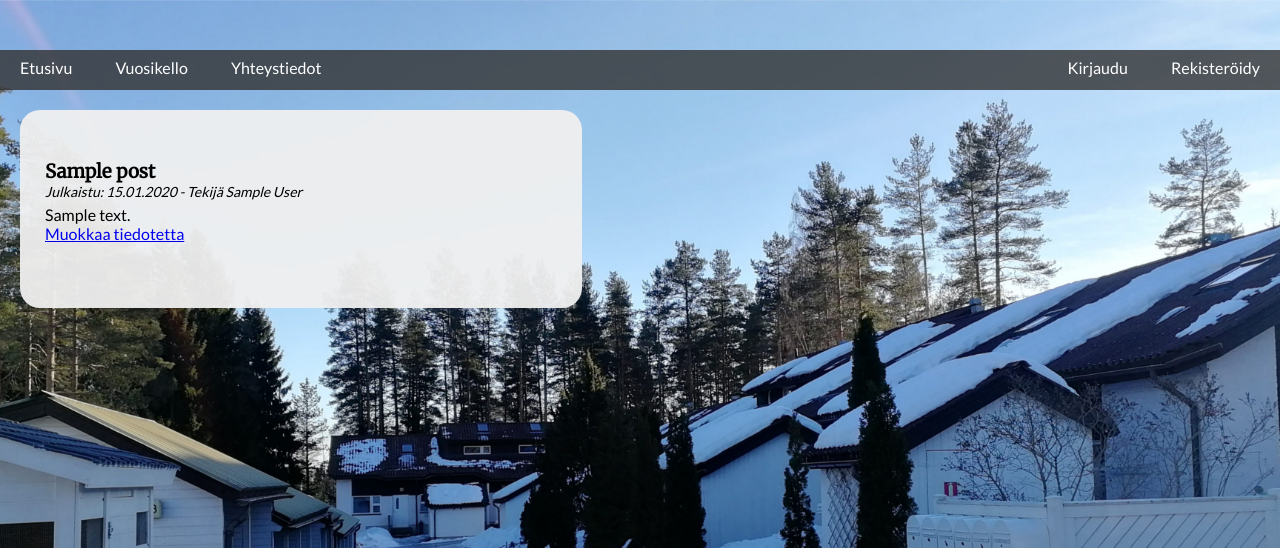
After one commit to Zigelzi/Hakulintie, a Flask app: page /tiedote/1 in a window 1280 px wide. The commit adds this page. Shown: the top 548 px of the page. Run offline with Flask 2, Linux system fonts and the light colour scheme; tables that the repository leaves empty hold one stand-in row (values such as "Sample post").

Commit message:
Added update post feature

```diff
--- a/hakulintie/forms.py
+++ b/hakulintie/forms.py
@@ -66,3 +66,8 @@ class LuoTiedote(FlaskForm):
     title = StringField('Tiedotteen otsikko', validators=[DataRequired()])
     content = TextAreaField('Tiedotteen sisältö', validators=[DataRequired()])
     submit = SubmitField('Luo tiedote')
+
+class MuokkaaTiedote(FlaskForm):
+    title = StringField('Tiedotteen otsikko', validators=[DataRequired()])
+    content = TextAreaField('Tiedotteen sisältö', validators=[DataRequired()])
+    submit = SubmitField('Muokkaa tiedotetta')
--- a/hakulintie/routes.py
+++ b/hakulintie/routes.py
@@ -1,6 +1,6 @@
-from flask import render_template, flash, redirect, url_for, request
+from flask import render_template, flash, redirect, url_for, request, abort
 from hakulintie import app, db, bcrypt
-from hakulintie.forms import Rekisteroidy, Kirjaudu, PaivitaTili, LuoTiedote
+from hakulintie.forms import Rekisteroidy, Kirjaudu, PaivitaTili, LuoTiedote, MuokkaaTiedote
 from hakulintie.models import Users, Posts
 from flask_login import login_user, current_user, logout_user, login_required
 
@@ -106,4 +106,30 @@ def uusi_tiedote():
         db.session.commit()
         flash('Tiedote on luotu!')
         return redirect(url_for('index'))
-    return render_template('create_post.html', title='Uusi tiedote', active='uusi_tiedote', form=form)
+    return render_template('create_post.html', title='Uusi tiedote', active='uusi_tiedote', form=form,
+                           legend='Uusi tiedote')
+
+@app.route("/tiedote/<int:tiedote_id>")
+def tiedote(tiedote_id):
+    tiedote = Posts.query.get_or_404(tiedote_id)
+    return render_template('post.html', title=tiedote.title, tiedote=tiedote)
+
+
+@app.route("/tiedote/<int:tiedote_id>/muokkaa", methods=['GET', 'POST'])
+@login_required
+def muokkaa_tiedotetta(tiedote_id):
+    tiedote = Posts.query.get_or_404(tiedote_id)
+    if tiedote.author != current_user:
+        abort(403)
+    form = MuokkaaTiedote()
+    if form.validate_on_submit():
+        tiedote.title = form.title.data
+        tiedote.content = form.content.data
+        db.session.commit()
+        flash('Tiedote on päivitetty!')
+        return redirect(url_for('tiedote', tiedote_id=tiedote.id))
+    elif request.method == 'GET':
+        form.title.data = tiedote.title
+        form.content.data = tiedote.content
+    return render_template('create_post.html', title='Muokkaa tiedotetta', tiedote=tiedote, form=form,
+                           legend='Muokkaa tiedotetta')
--- a/hakulintie/templates/create_post.html
+++ b/hakulintie/templates/create_post.html
@@ -7,7 +7,7 @@
             {{ form.hidden_tag() }}
             <fieldset>
                 <legend>
-                    Luo tiedote
+                    {{ legend }}
                 </legend>
                 <div class="input-box">
                     {{ form.title.label }}
--- a/hakulintie/templates/index.html
+++ b/hakulintie/templates/index.html
@@ -25,7 +25,7 @@
                 </h1>
             {% for tiedote in tiedotteet %}
             <div class="post">
-                <h3>{{ tiedote.title }} </h3>
+                <h3><a href="{{ url_for('tiedote', tiedote_id = tiedote.id) }}">{{ tiedote.title }}</a></h3>
                 <p class="subtext">Julkaistu: {{ tiedote.date_posted.strftime('%d %m %Y').replace(' ', '.') }} - Tekijä {{ tiedote.author.first_name }} {{ tiedote.author.last_name }}  </p>
                 <p class="subtext"></p>
                 <p>
--- /dev/null
+++ b/hakulintie/templates/post.html
@@ -0,0 +1,18 @@
+{% extends "layout.html" %}
+
+{% block content %}
+    <!-- Start of Tiedotteet -->
+    <div class="flex-container">
+    <div class="box">
+        <div class="post">
+            <h3>{{ tiedote.title }} </h3>
+            <p class="subtext">Julkaistu: {{ tiedote.date_posted.strftime('%d %m %Y').replace(' ', '.') }} - Tekijä {{ tiedote.author.first_name }} {{ tiedote.author.last_name }}  </p>
+            <p class="subtext"></p>
+            <p>
+                {{ tiedote.content }}
+            </p>
+            <a href="{{ url_for('muokkaa_tiedotetta', tiedote_id = tiedote.id) }} ">Muokkaa tiedotetta</a>
+        </div>
+    </div>
+    <!-- End of Tiedotteet -->
+{% endblock %}
```
